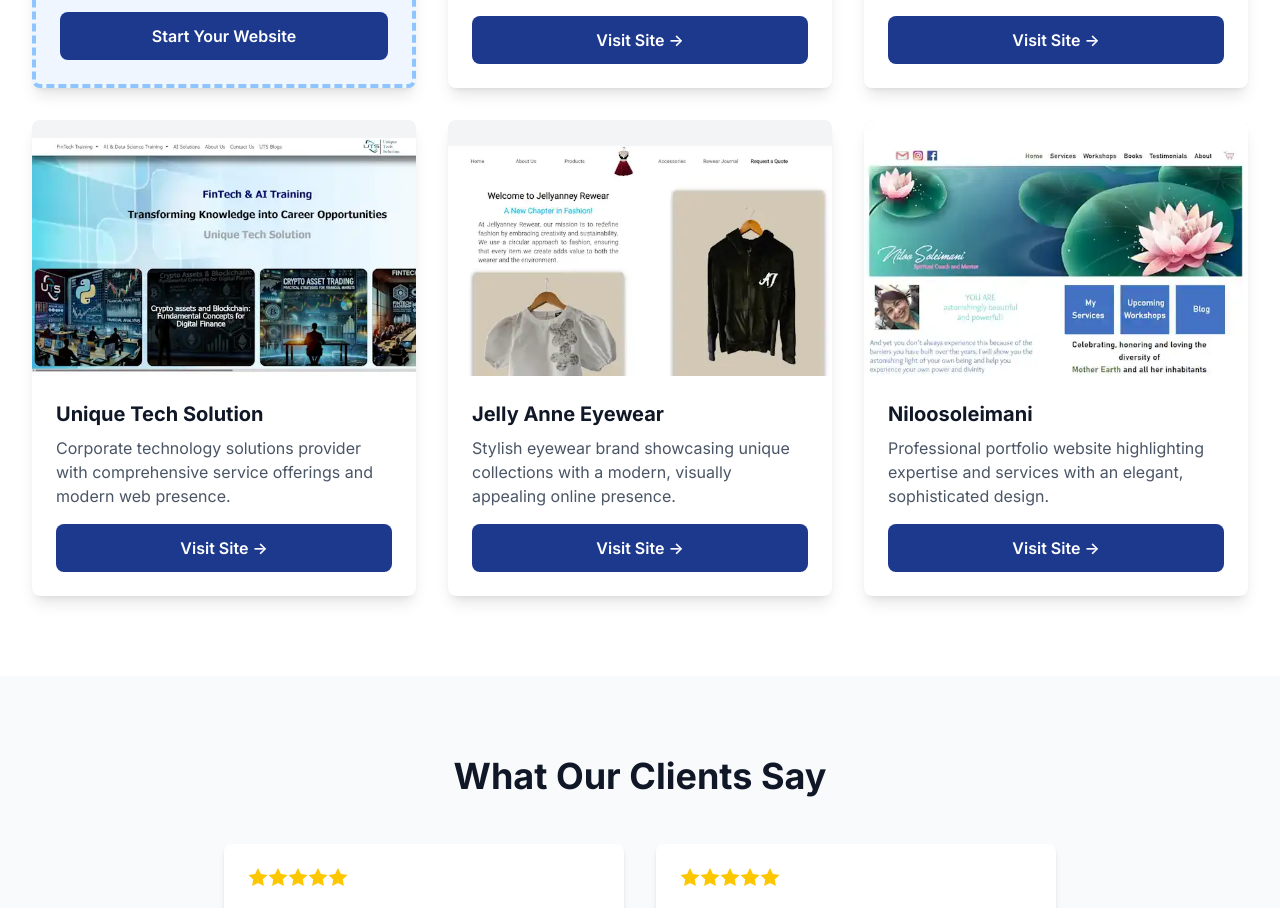
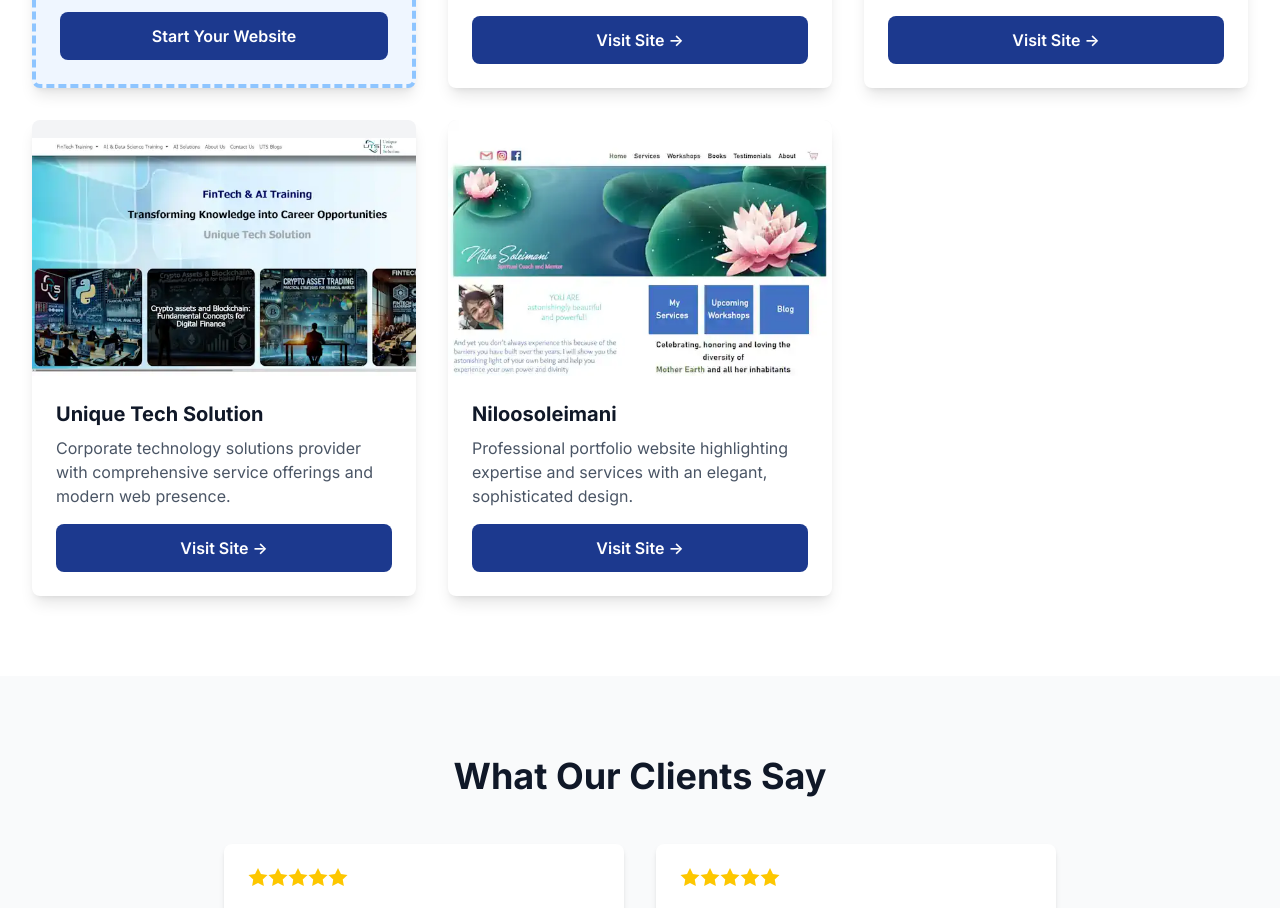
Before and after one commit to H-gharuni/tennerpages, a Next.js app: page /showcase in a window 1280 px wide. Shown: the part 1244-2152 px from the top of the page. Built offline with nearby package versions, Linux system fonts and the light colour scheme.

Commit message:
Remove Jelly Anne Eyewear from showcase

```diff
--- a/app/showcase/page.tsx
+++ b/app/showcase/page.tsx
@@ -38,14 +38,6 @@
     },
     {
       id: 5,
-      title: 'Jelly Anne Eyewear',
-      description: 'Stylish eyewear brand showcasing unique collections with a modern, visually appealing online presence.',
-      url: 'https://jellyanneyrewear.com/',
-      isPlaceholder: false,
-      image: '/portfolio/jellyanney.webp',
-    },
-    {
-      id: 6,
       title: 'Niloosoleimani',
       description: 'Professional portfolio website highlighting expertise and services with an elegant, sophisticated design.',
       url: 'https://niloosoleimani.com/',
```
